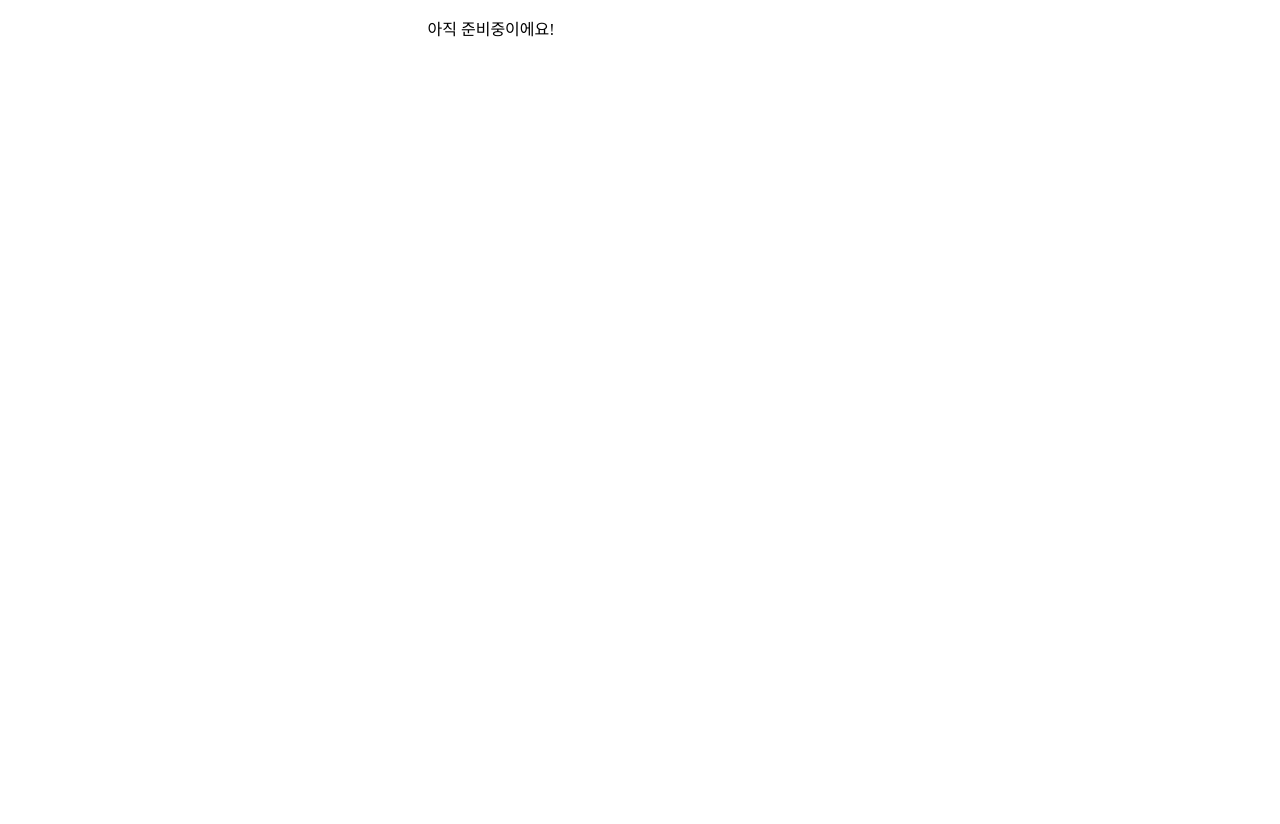
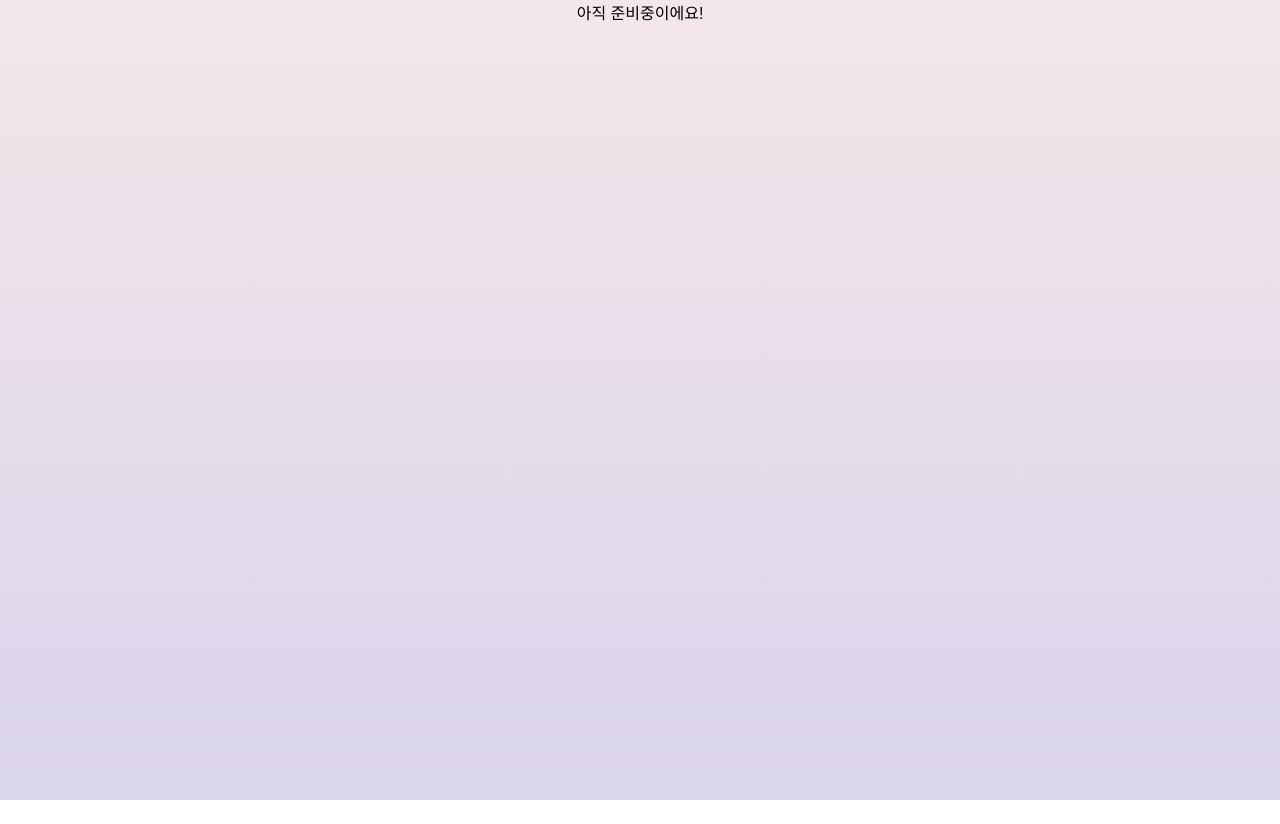
Before and after one commit to happy-piggy-bank/happy-piggy-bank-web-old, a React (Create React App) app: page / in a window 1280 px wide. After the commit the page ends 800 px from the top, so only its background shows below. Built offline with nearby package versions, Linux system fonts and the light colour scheme.

Commit message:
전체적인 CSS 수정

```diff
--- a/src/App.js
+++ b/src/App.js
@@ -1,8 +1,9 @@
 import React from 'react';
+import './css/app.css';
 
 function App() {
   return (
-    <div className="App">
+    <div className="mainContainer">
       <p>아직 준비중이에요!</p>
     </div>
   );
--- /dev/null
+++ b/src/css/app.css
@@ -0,0 +1,9 @@
+.mainContainer {
+    display: flex;
+    flex-direction: column;
+    width: 100%;
+    max-width: 425px;
+    min-height: 100vh;
+    margin: 0 auto;
+    align-items: center;
+}
--- a/src/css/index.css
+++ b/src/css/index.css
@@ -1,7 +1,19 @@
+* {
+    margin: 0 !important;
+    padding: 0 !important;
+}
+
+@import url('https://cdn.statically.io/gh/KeepSOBP/NanumBarunpen/master/nanumbarunpen.min.css');
+
 #root {
-    width: 100%;
-    max-width: 425px;
-    min-height: 100vh;
-    margin: 0 auto;
-    background: #fff;
+    display: flex;
+    justify-content: center;
+    font-family: NanumBarunpen, sans-serif;
+    background-image: linear-gradient(to top, #dad4ec 0%, #dad4ec 1%, #f3e7e9 100%);
+    -webkit-touch-callout: none;
+    -webkit-user-select: none;
+    -khtml-user-select: none;
+    -moz-user-select: none;
+    -ms-user-select: none;
+    user-select: none;
 }
```
